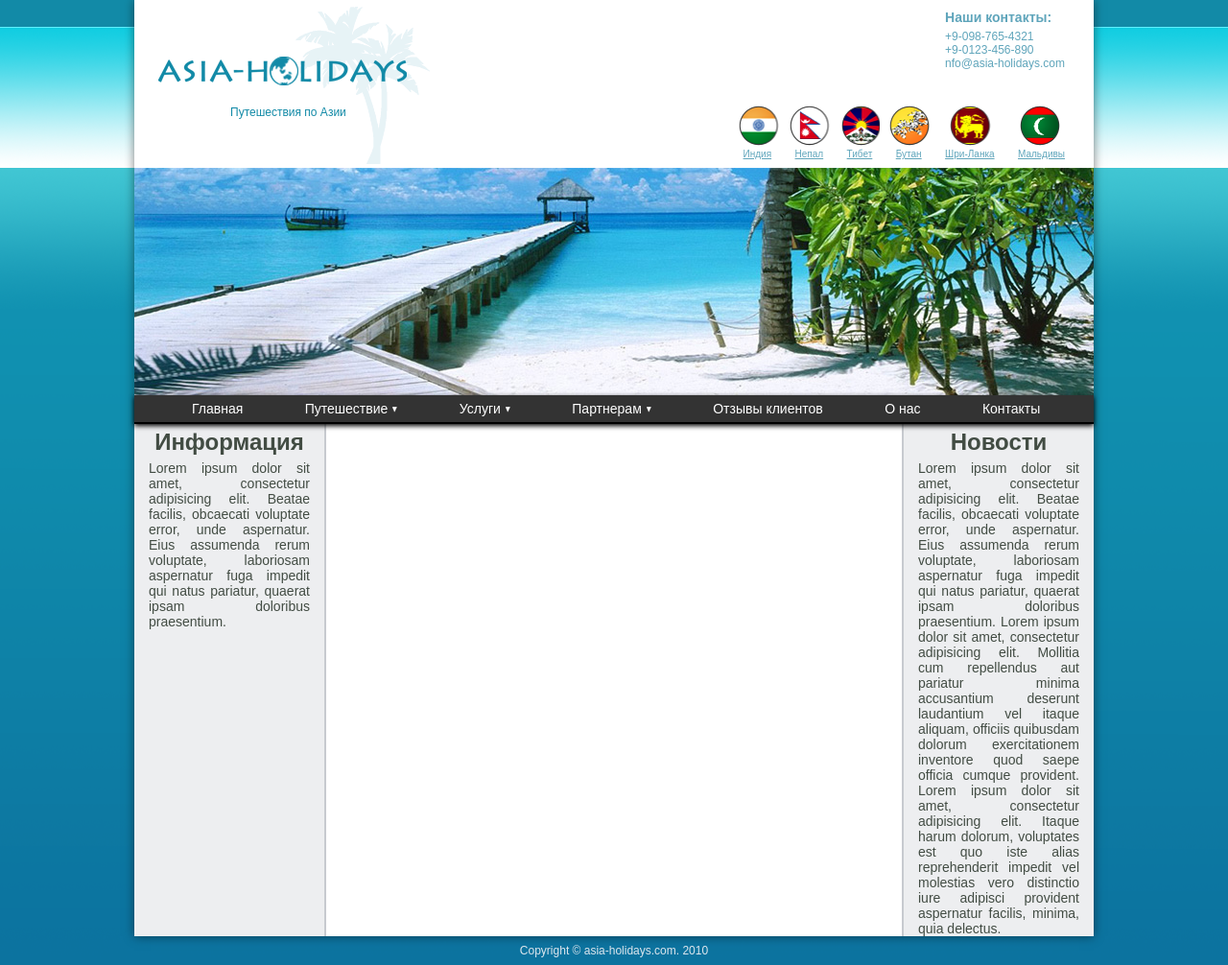
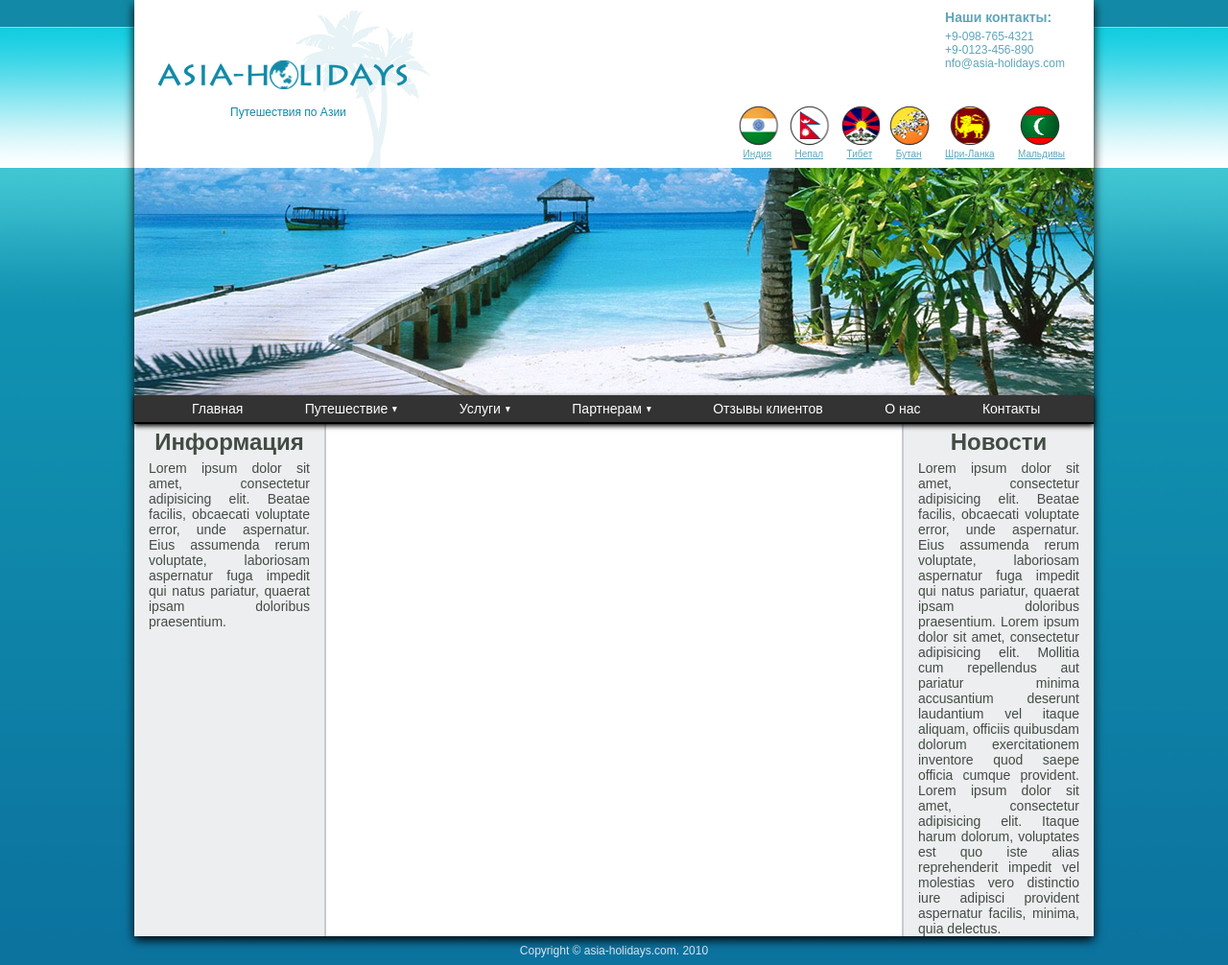
Before and after one commit to npmcdn-to-unpkg-bot/AntonGarasko.github.io, a plain HTML site: page lesson_4/index.html in a window 1280 px wide. Shown: the whole page at 96% size. Drawn offline with Linux system fonts and the light colour scheme.

Commit message:
сделал маленькие исправления

```diff
--- a/lesson_4/css/style.css
+++ b/lesson_4/css/style.css
@@ -15,14 +15,19 @@ body {
 	margin: 0 auto;
 	background-color: #fff;
 	position: relative;
-	box-shadow: 0 0 10px rgba(0,0,0,0.5);
+	box-shadow: 0 4px 10px rgba(0,0,0,1);
 }
 
 .logo	{
-	padding: 7px 0 0 25px;
+	padding: 11px 0 0 25px;
 	position: relative;
 	float: left;
 }
+
+.logo img {
+	display: block;
+}
+
 .logo p {
 	position: absolute;
 	margin: 0 60px;
@@ -122,6 +127,8 @@ ul.submenu {
 	display: none;
 	position: absolute;
 	width: 160px;
+	border-top: 2px solid;
+  box-shadow: -16px 4px 5px rgba(0,0,0,1);
 }
 
 ul.submenu > li {
```
